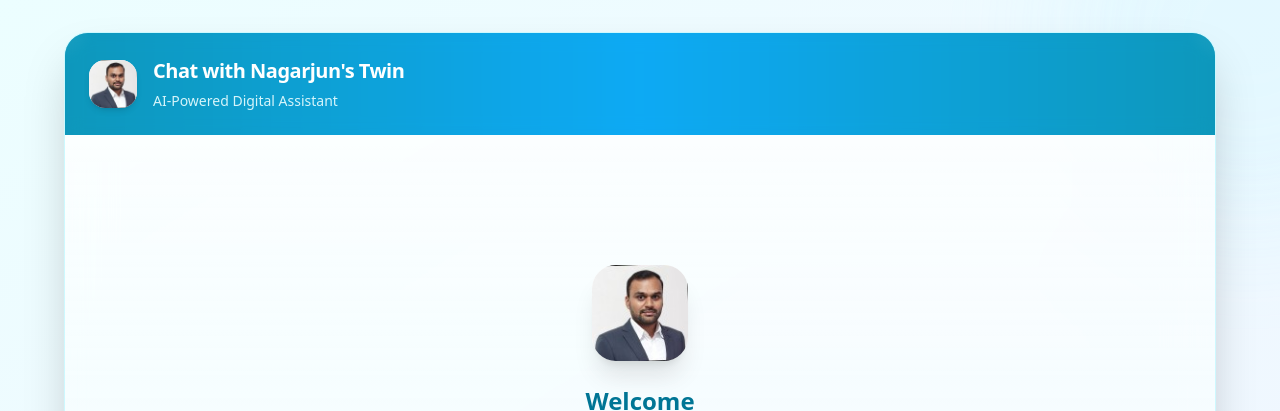
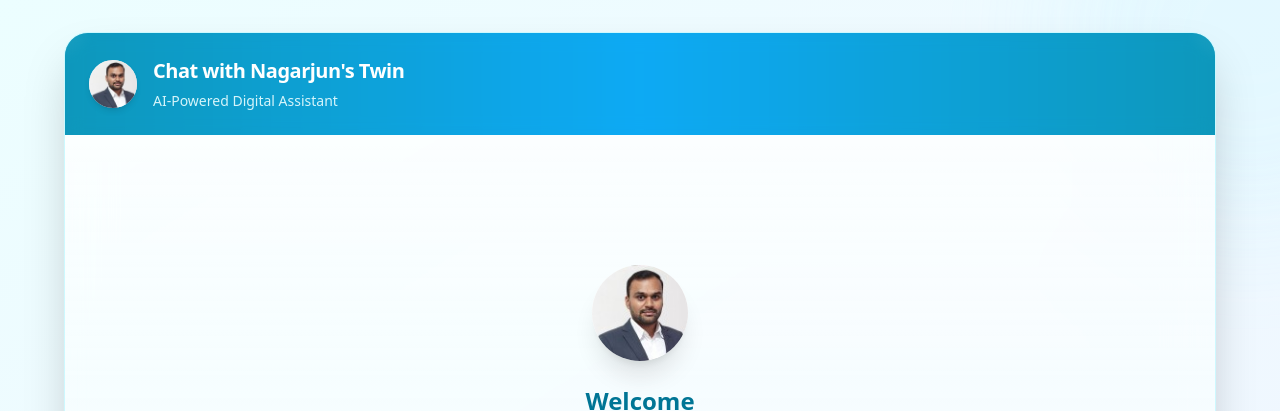
Before and after one commit to nagarjunr/genai_at_scale_production-twin-app, a Next.js app in the folder frontend/: page / in a window 1280 px wide. Shown: the top 411 px of the page. Built offline with nearby package versions, Linux system fonts and the light colour scheme.

Commit message:
Updating avatar border to circle

```diff
--- a/frontend/components/twin.tsx
+++ b/frontend/components/twin.tsx
@@ -96,7 +96,7 @@ export default function Twin() {
             <div className="relative bg-gradient-to-r from-cyan-600 via-sky-500 to-cyan-600 text-white p-5 md:p-6">
                 <div className="absolute inset-0 bg-white/5 backdrop-blur-sm" />
                 <div className="relative flex items-center gap-3 md:gap-4">
-                    <div className="w-10 h-10 md:w-12 md:h-12 bg-white/90 rounded-2xl flex items-center justify-center shadow-md overflow-hidden">
+                    <div className="w-10 h-10 md:w-12 md:h-12 bg-white/90 rounded-full flex items-center justify-center shadow-md overflow-hidden">
                         <img src="/avatar.jpeg" alt="Assistant" className="w-full h-full object-cover" />
                     </div>
                     <div>
@@ -111,7 +111,7 @@ export default function Twin() {
                 {messages.length === 0 && (
                     <div className="flex flex-col items-center justify-center h-full text-center">
                         <div className="relative">
-                            <div className="relative w-20 h-20 md:w-24 md:h-24 bg-white rounded-3xl flex items-center justify-center shadow-xl mb-6 overflow-hidden">
+                            <div className="relative w-20 h-20 md:w-24 md:h-24 bg-white rounded-full flex items-center justify-center shadow-xl mb-6 overflow-hidden">
                                 <img src="/avatar.jpeg" alt="Assistant" className="w-full h-full object-cover" />
                             </div>
                         </div>
@@ -131,7 +131,7 @@ export default function Twin() {
                     >
                         {message.role === 'assistant' && (
                             <div className="flex-shrink-0">
-                                <div className="w-9 h-9 md:w-11 md:h-11 bg-white rounded-2xl flex items-center justify-center shadow-md overflow-hidden">
+                                <div className="w-9 h-9 md:w-11 md:h-11 bg-white rounded-full flex items-center justify-center shadow-md overflow-hidden">
                                     <img src="/avatar.jpeg" alt="Assistant" className="w-full h-full object-cover" />
                                 </div>
                             </div>
@@ -167,7 +167,7 @@ export default function Twin() {
                 {isLoading && (
                     <div className="flex gap-3 justify-start">
                         <div className="flex-shrink-0">
-                            <div className="w-9 h-9 md:w-11 md:h-11 bg-white rounded-2xl flex items-center justify-center shadow-md overflow-hidden animate-pulse">
+                            <div className="w-9 h-9 md:w-11 md:h-11 bg-white rounded-full flex items-center justify-center shadow-md overflow-hidden animate-pulse">
                                 <img src="/avatar.jpeg" alt="Assistant" className="w-full h-full object-cover" />
                             </div>
                         </div>
```
